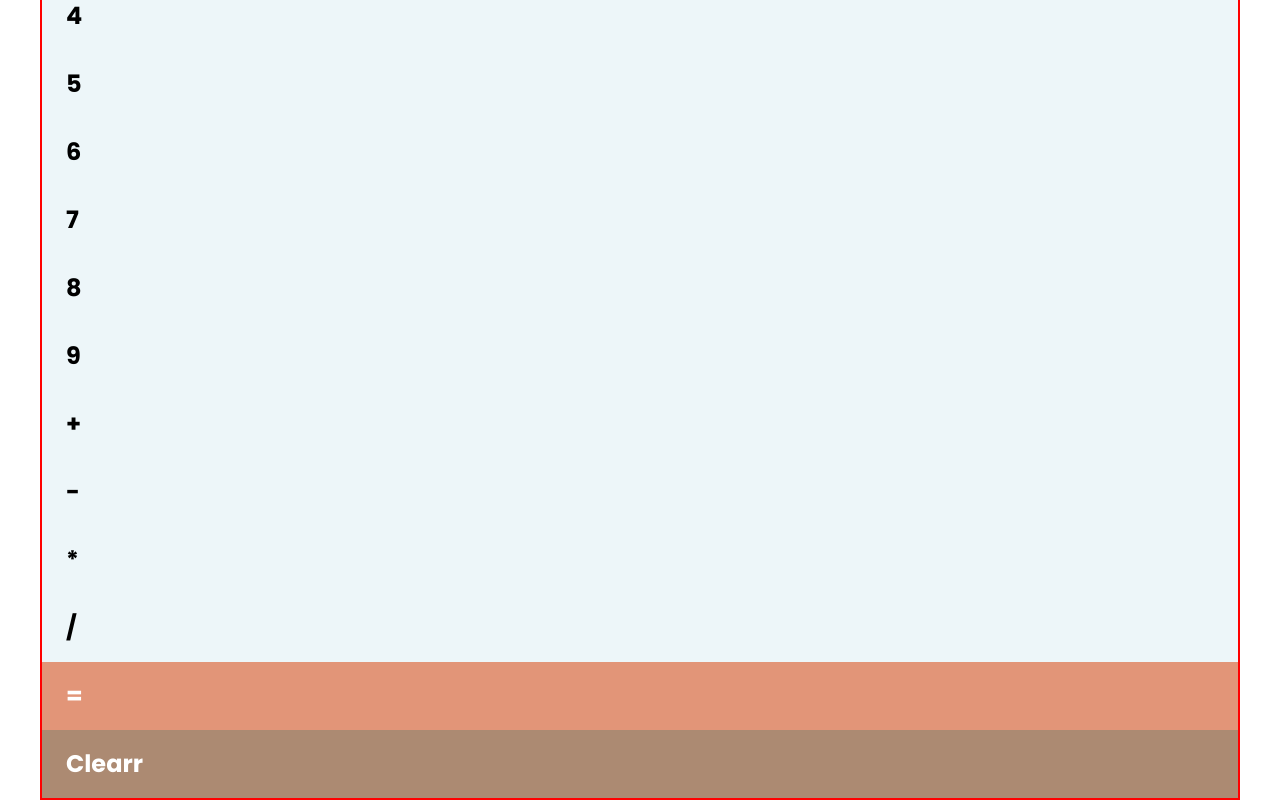
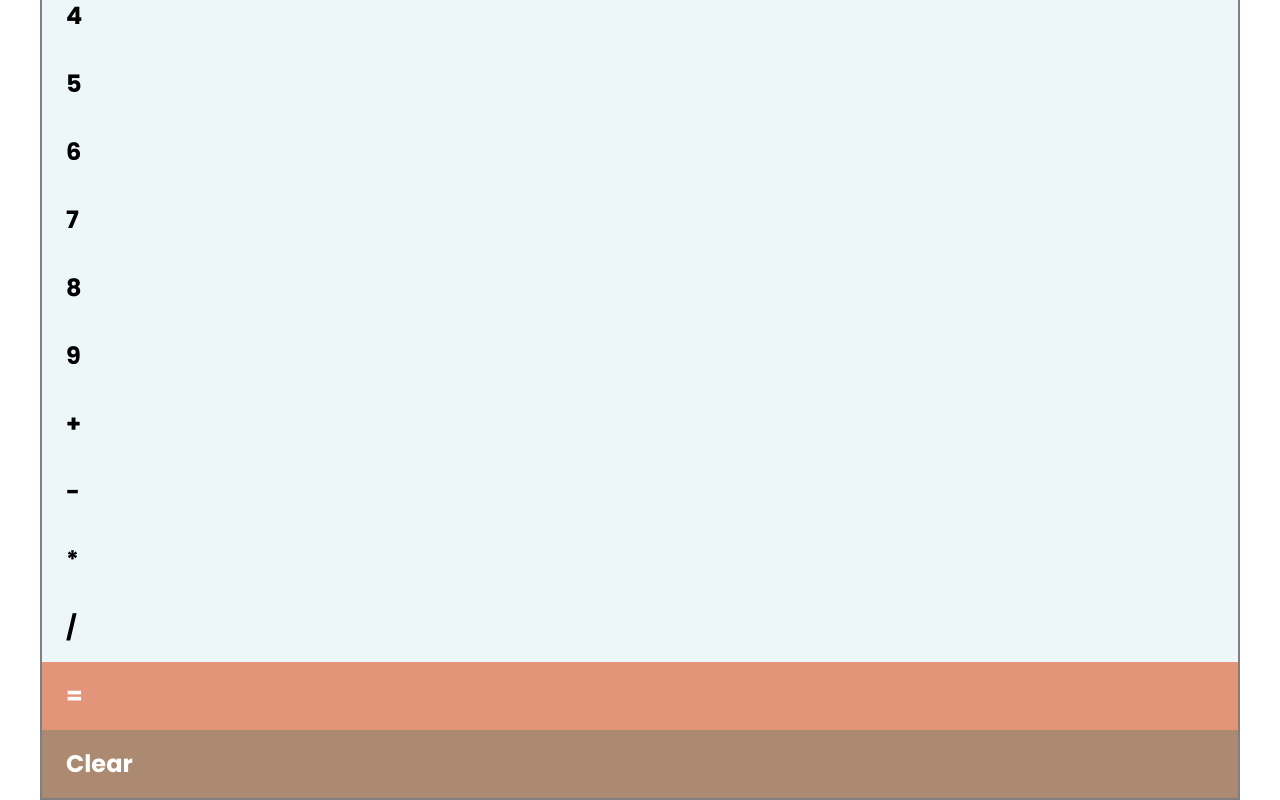
Before and after one commit to Omerrob11/calculator, a plain HTML site: page index.html in a window 1280 px wide. Shown: the part 350-1150 px from the top of the page. Drawn offline with Linux system fonts and the light colour scheme.

Commit message:
changing calc border

```diff
--- a/index.html
+++ b/index.html
@@ -53,7 +53,7 @@
               =
             </p>
             <p class="calc-options__logic__clear calc-options__control__logic">
-              Clearr
+              Clear
             </p>
           </div>
         </div>
--- a/style.css
+++ b/style.css
@@ -138,7 +138,7 @@ body {
 /* Calculator Section */
 
 .calc {
-  border: 2px solid red;
+  border: 2px solid gray;
 }
 
 /* Calc Display */
```
